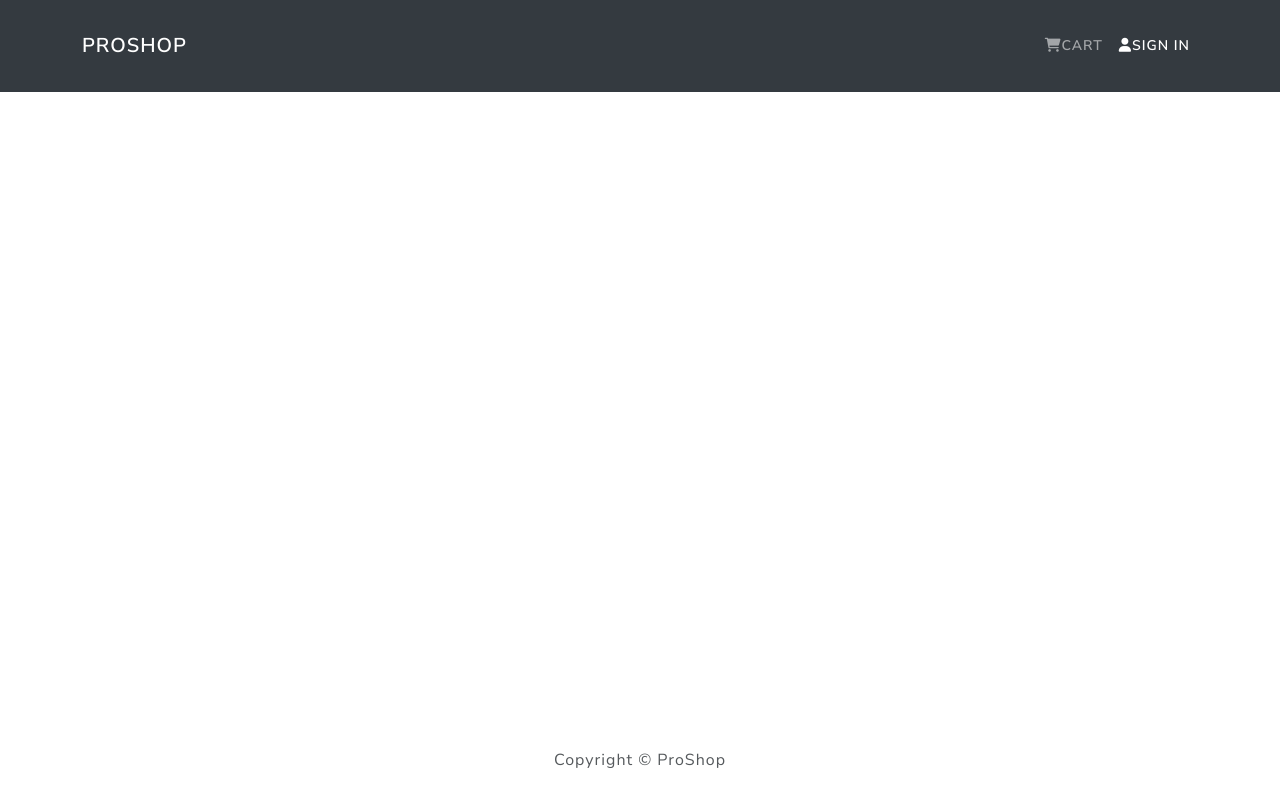
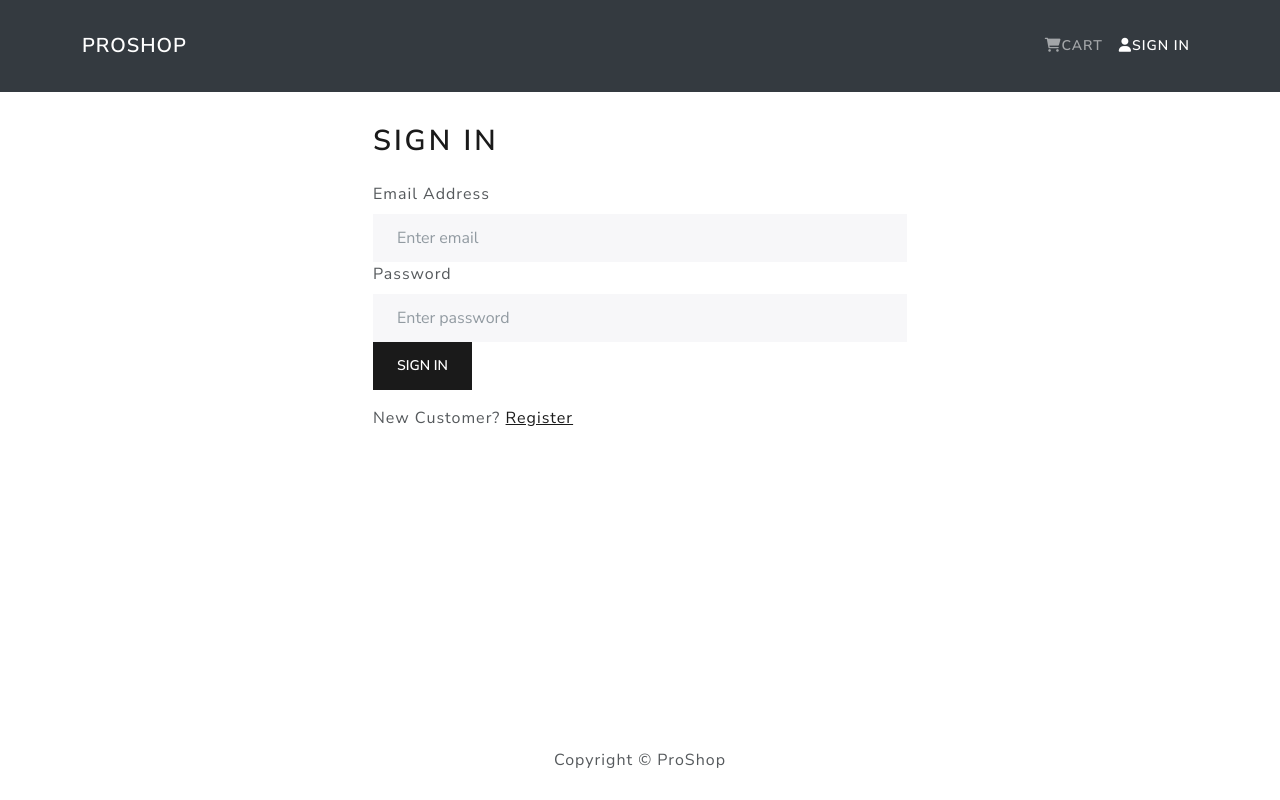
Before and after one commit to edersonjseder/proshop, a React (Create React App) app in the folder frontend/: page /login in a window 1280 px wide. Built offline with nearby package versions, Linux system fonts and the light colour scheme.

Commit message:
Created user login screen and functionality

```diff
--- a/frontend/src/App.js
+++ b/frontend/src/App.js
@@ -6,6 +6,7 @@ import HomeScreen from "./screens/HomeScreen";
 import ProductScreen from "./screens/ProductScreen";
 import { Container } from "react-bootstrap";
 import CartScreen from "./screens/CartScreen";
+import LoginScreen from "./screens/LoginScreen";
 
 const App = () => {
   return (
@@ -17,6 +18,7 @@ const App = () => {
             <Route path="/" element={<HomeScreen />} exact />
             <Route path="/product/:id" element={<ProductScreen />} />
             <Route path="/cart/:id" element={<CartScreen />} />
+            <Route path="/login" element={<LoginScreen />} />
           </Routes>
         </Container>
       </main>
--- /dev/null
+++ b/frontend/src/components/FormContainer.js
@@ -0,0 +1,16 @@
+import React from "react";
+import { Container, Row, Col } from "react-bootstrap";
+
+const FormContainer = ({ children }) => {
+  return (
+    <Container>
+      <Row className="justify-content-md-center">
+        <Col xs={12} md={6}>
+          {children}
+        </Col>
+      </Row>
+    </Container>
+  );
+};
+
+export default FormContainer;
--- /dev/null
+++ b/frontend/src/screens/LoginScreen.js
@@ -0,0 +1,78 @@
+import React, { useState, useEffect } from "react";
+import { Link, useLocation, useNavigate } from "react-router-dom";
+import { Form, Button, Row, Col } from "react-bootstrap";
+import { useDispatch, useSelector } from "react-redux";
+import Message from "../components/Message";
+import Loader from "../components/Loader";
+import FormContainer from "../components/FormContainer";
+import { login } from "../actions/userActions";
+
+const LoginScreen = () => {
+  const [email, setEmail] = useState("");
+  const [password, setPassword] = useState("");
+  const location = useLocation();
+  const navigate = useNavigate();
+
+  const dispatch = useDispatch();
+
+  const userLogin = useSelector((state) => state.userLogin);
+
+  const { loading, error, userInfo } = userLogin;
+
+  const redirect = location.search ? location.search.split("=")[1] : "/";
+
+  useEffect(() => {
+    if (userInfo) {
+      navigate(redirect);
+    }
+  }, [navigate, userInfo, redirect]);
+
+  const submitHandler = (e) => {
+    e.preventDefault();
+    dispatch(login(email, password));
+  };
+
+  return (
+    <FormContainer>
+      <h1>Sign In</h1>
+      {error && <Message variant="danger">{error}</Message>}
+      {loading && <Loader />}
+      <Form onSubmit={submitHandler}>
+        <Form.Group controlId="email">
+          <Form.Label>Email Address</Form.Label>
+          <Form.Control
+            type="email"
+            placeholder="Enter email"
+            value={email}
+            onChange={(e) => setEmail(e.target.value)}
+          ></Form.Control>
+        </Form.Group>
+
+        <Form.Group controlId="password">
+          <Form.Label>Password </Form.Label>
+          <Form.Control
+            type="password"
+            placeholder="Enter password"
+            value={password}
+            onChange={(e) => setPassword(e.target.value)}
+          ></Form.Control>
+        </Form.Group>
+
+        <Button type="submit" variant="primary">
+          Sign In
+        </Button>
+      </Form>
+
+      <Row className="py-3">
+        <Col>
+          New Customer?{" "}
+          <Link to={redirect ? `/register?redirect=${redirect}` : "/register"}>
+            Register
+          </Link>
+        </Col>
+      </Row>
+    </FormContainer>
+  );
+};
+
+export default LoginScreen;
```
